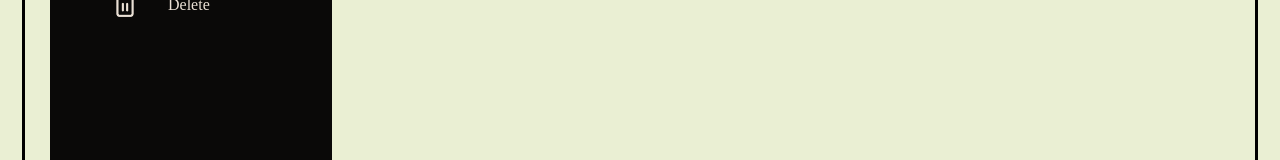
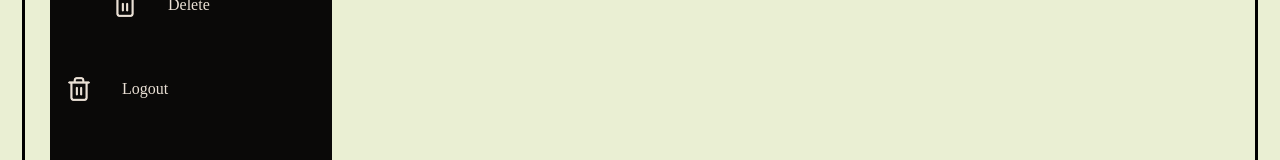
Before and after one commit to joaquingalang/smart-track, a React (Create React App) app: page /dashboard in a window 1280 px wide. Shown: the part 393-553 px from the top of the page. Built offline with nearby package versions, Linux system fonts and the light colour scheme; a web font is replaced by a local one.

Commit message:
Update: logout view button

```diff
--- a/src/components/Sidebar.js
+++ b/src/components/Sidebar.js
@@ -29,6 +29,14 @@ function Sidebar({view, onSelect}) {
                     <img src={deleteIconImg} alt="Delete"/>
                     <p className="delius-regular">Delete</p>
                 </div>
+                {/* Move logout outside sidebar-content for flex alignment */}
+            </div>
+            <div
+                onClick={() => onSelect("logout")}
+                className={"crud-option logout-option" + (view == "logout" ? " selected" : "")}
+            >
+                <img src={deleteIconImg} alt="Logout"/>
+                <p className="delius-regular">Logout</p>
             </div>
         </div>
     );
```
